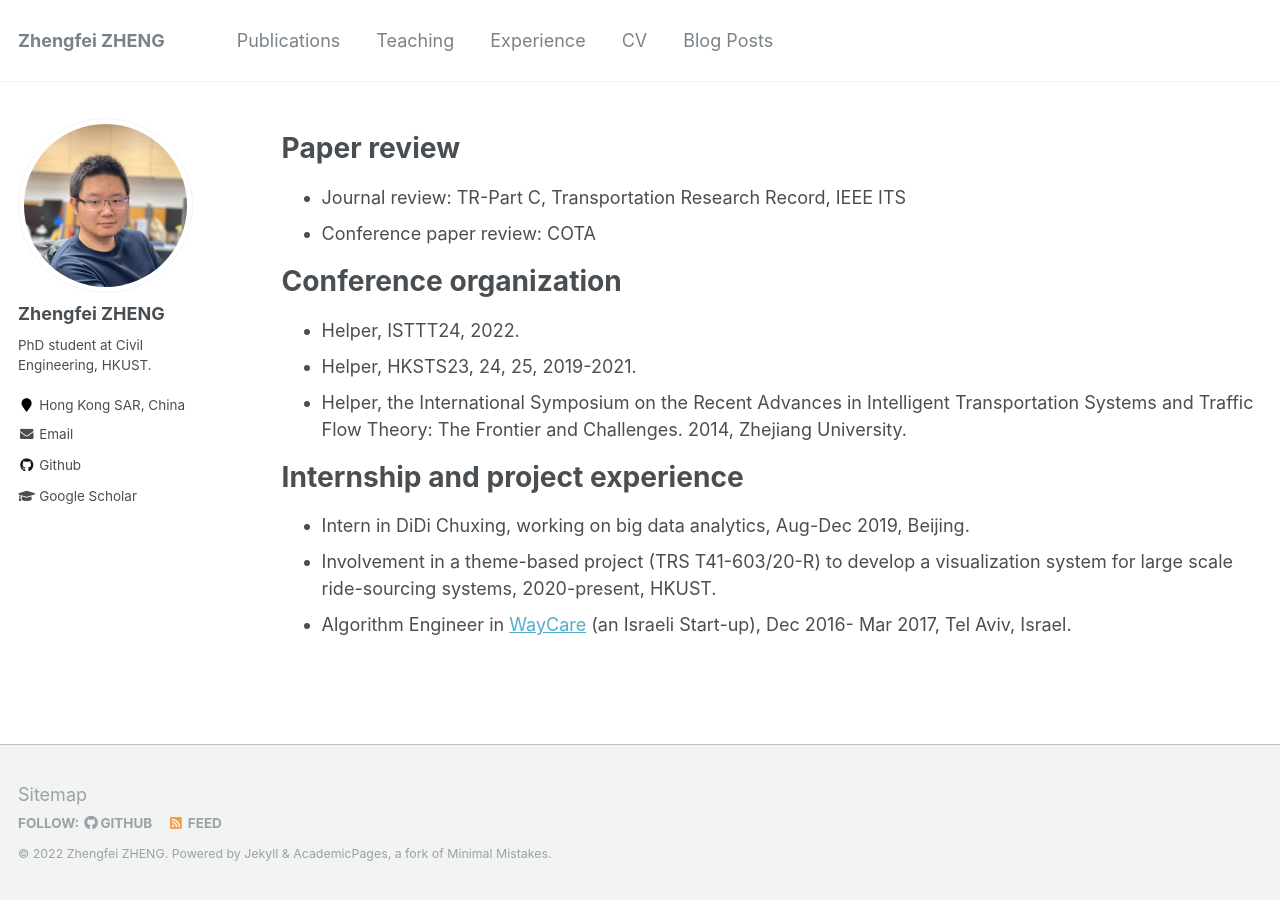
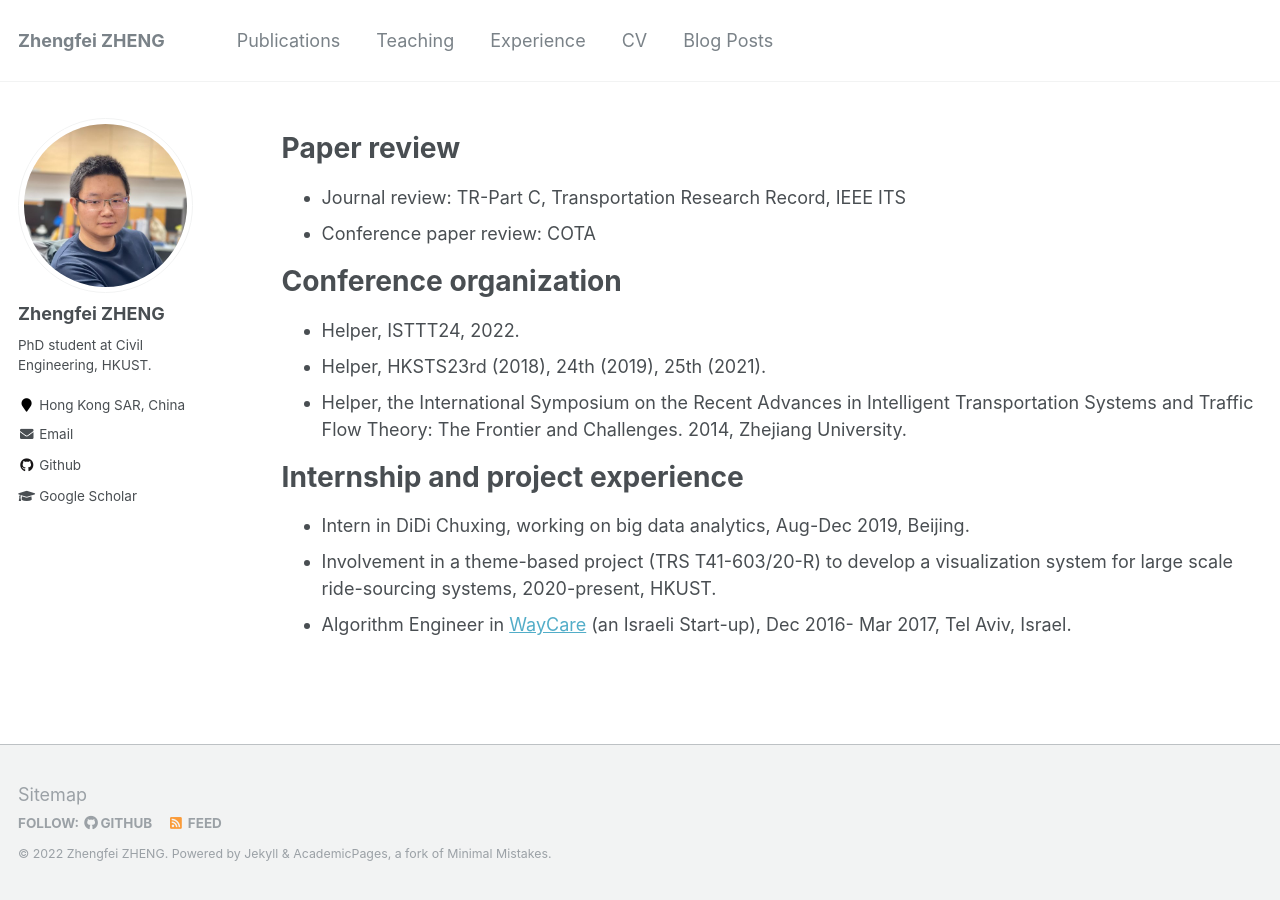
Before and after one commit to zf-z/zf-z.github.io, a Jekyll site: the page built from _pages/services.md, in a window 1280 px wide. Built offline with Jekyll 4.4.1, drawn with Linux system fonts in a browser that asks for light colours.

Commit message:
Update services.md

```diff
--- a/_pages/services.md
+++ b/_pages/services.md
@@ -11,7 +11,7 @@ author_profile: true
 
 # Conference organization
 - Helper, ISTTT24, 2022.
-- Helper, HKSTS23, 24, 25, 2019-2021.
+- Helper, HKSTS23rd (2018), 24th (2019), 25th (2021).
 - Helper, the International Symposium on the Recent Advances in Intelligent Transportation Systems and Traffic Flow Theory: The Frontier and Challenges. 2014, Zhejiang University.
 
 # Internship and project experience
```
